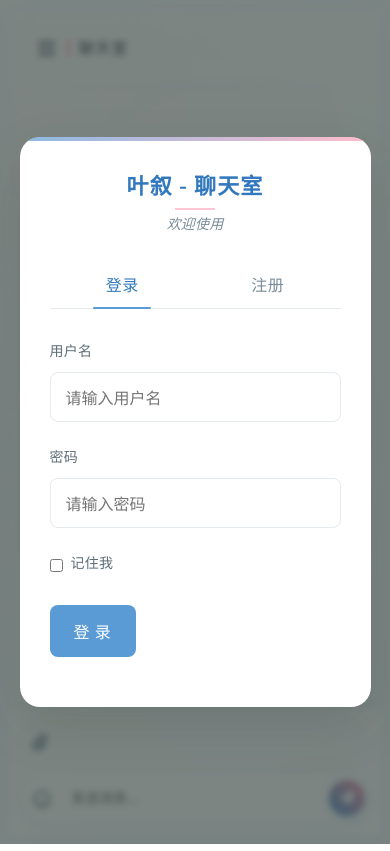
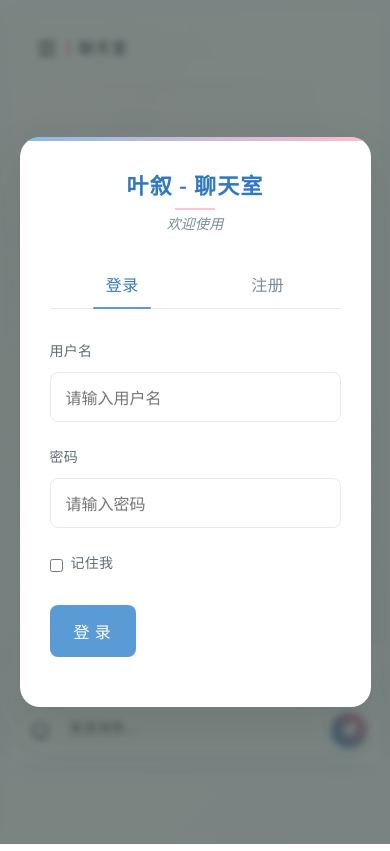
Before and after one commit to Aiky156/Yexu-chat, a website: page public/index.html in a window 390 px wide. Drawn offline with nearby package versions, Linux system fonts and the light colour scheme; no server answers.

Commit message:
修复两个问题：1.在线用户数量显示不准确 2.输入框布局在不同浏览器视口适应性问题

```diff
--- a/public/css/style.css
+++ b/public/css/style.css
@@ -136,7 +136,7 @@ html, body {
     height: 100%;
     width: 270px;
     margin-right: 0;
-    border-radius: 0 20px 20px 0;
+  border-radius: 0 20px 20px 0;
     transition: left 0.3s ease;
     z-index: 1000;
   }
@@ -1384,8 +1384,13 @@ html, body {
     max-height: 150px;
   }
 
+  /* 改进输入区域，使用弹性布局适应不同视口高度 */
+  .app-container {
+    padding-bottom: 80px; /* 为固定定位的输入框预留空间 */
+  }
+
   .input-area {
-    padding: 12px;
+    padding: 10px;
     position: fixed;
     bottom: 0;
     left: 0;
@@ -1393,30 +1398,38 @@ html, body {
     background-color: var(--paper-color);
     box-shadow: 0 -2px 10px rgba(0, 0, 0, 0.05);
     z-index: 50;
+    display: flex;
+    flex-direction: column;
+    max-height: 40vh; /* 最大高度不超过视口的40% */
   }
 
   .chat-container {
-    padding-bottom: 90px;
+    padding-bottom: 10px;
+    margin-bottom: 70px; /* 确保不被输入框遮挡 */
   }
 
   #message-input {
     padding: 8px 12px;
     font-size: var(--font-size-sm);
-    max-height: 100px;
+    max-height: 80px; /* 限制高度 */
     overflow-y: auto;
+    line-height: 1.4;
   }
 
   #send-btn {
     width: 36px;
     height: 36px;
+    flex-shrink: 0;
   }
 
   .message-input-container {
     padding: 3px;
     display: flex;
     align-items: center;
-  }
-
+    min-height: 44px; /* 保证按钮可点击尺寸 */
+  }
+
+  /* 恢复其他移动端样式 */
   .auth-tab {
     font-size: var(--font-size-sm);
     padding: 10px 5px;
@@ -1454,6 +1467,18 @@ html, body {
 
   .auth-form {
     padding-bottom: 20px;
+  }
+
+  /* 增强浏览器兼容性 */
+  @supports (-webkit-touch-callout: none) {
+    /* iOS设备特有的样式 */
+    .input-area {
+      padding-bottom: calc(10px + env(safe-area-inset-bottom, 0));
+    }
+
+    .chat-container {
+      margin-bottom: calc(70px + env(safe-area-inset-bottom, 0));
+    }
   }
 }
 
```
Also changed, not shown: server.js (+12 -1 lines).
